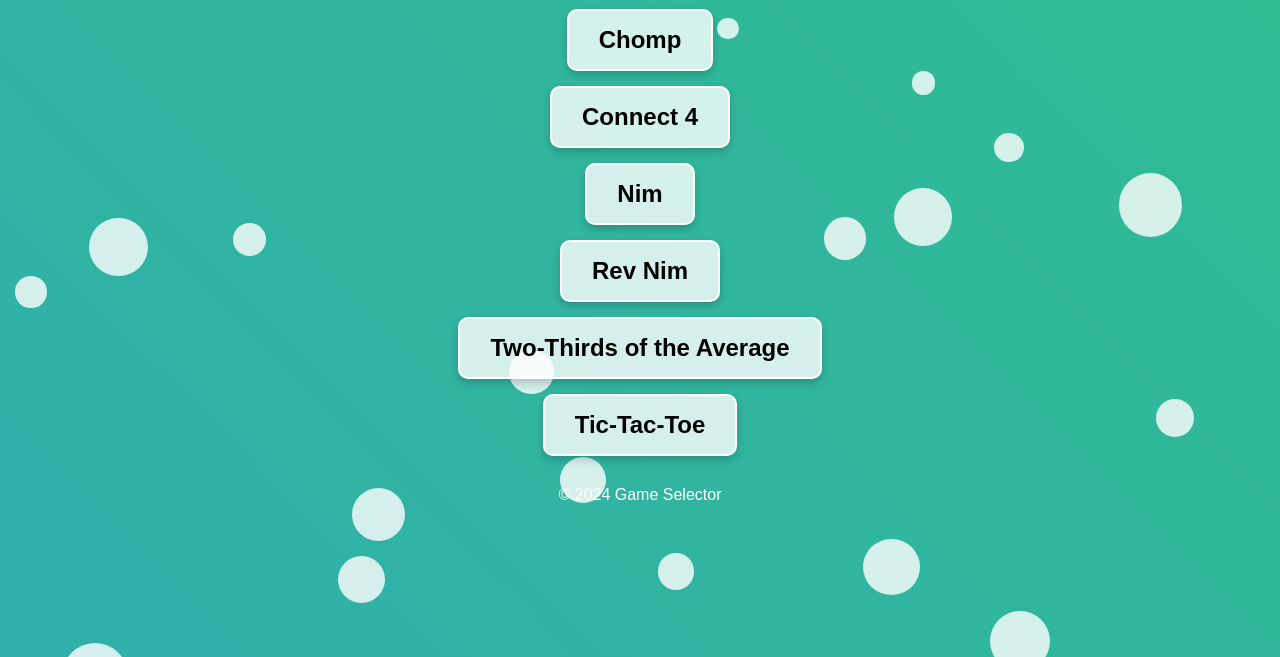
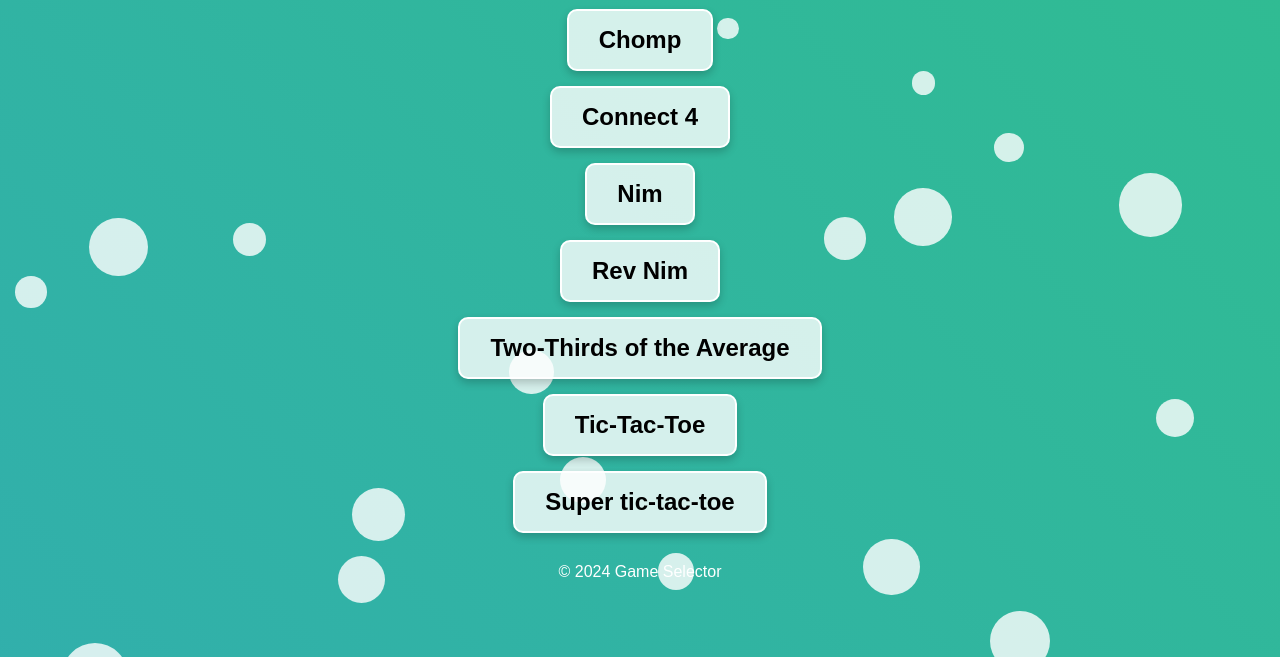
Before and after one commit to Fardad86/home-page, a plain HTML site: page index.html in a window 1280 px wide. Shown: the part 143-800 px from the top of the page. Drawn offline with Linux system fonts and the light colour scheme.

Commit message:
Update index.html

```diff
--- a/index.html
+++ b/index.html
@@ -31,6 +31,9 @@
             <a href="https://fardad86.github.io/Tic-Tac-Toe/" class="game-link" target="_blank">
                 <div class="game-item">Tic-Tac-Toe</div>
             </a>
+            <a href="https://fardad86.github.io/super-tic-tac-toe/" class="game-link" target="_blank">
+                <div class="game-item">Super tic-tac-toe</div>
+            </a>
         </div>
         <div class="footer">
             <p>© 2024 Game Selector</p>
```
